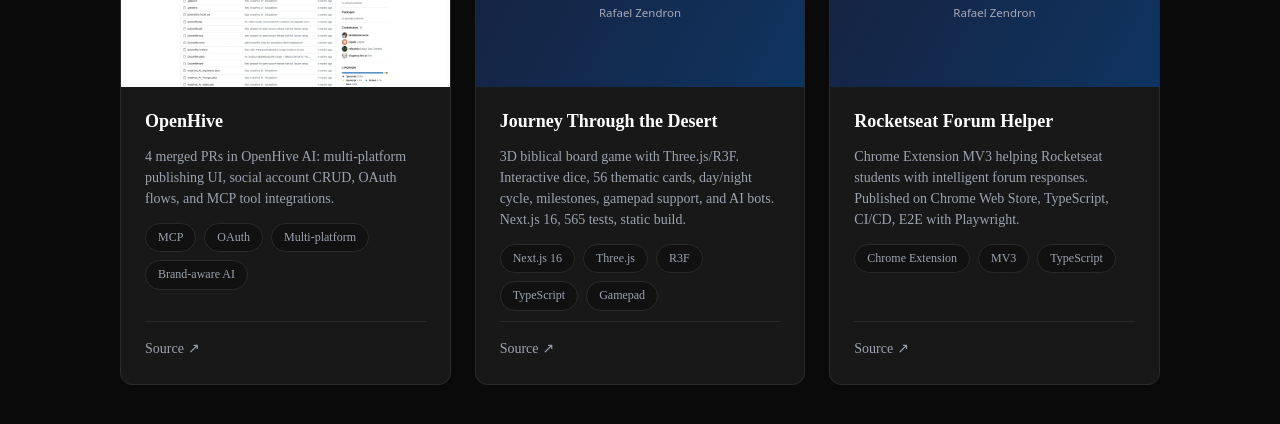
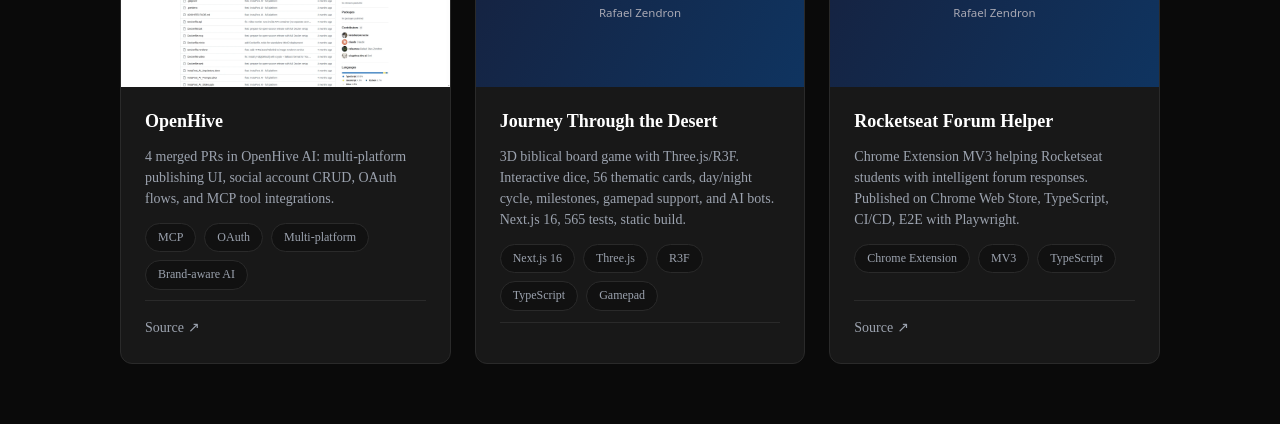
Before and after one commit to rafaumeu/portfolio_dev, a Next.js app: page / in a window 1280 px wide. Shown: the part 2723-3147 px from the top of the page. Built offline with nearby package versions, Linux system fonts and the light colour scheme.

Commit message:
chore: remove GitHub link for jornada-no-deserto (private repo)

```diff
--- a/src/components/Projects.tsx
+++ b/src/components/Projects.tsx
@@ -81,7 +81,6 @@
 	{
 		key: "jornadaDeserto",
 		tags: ["Next.js 16", "Three.js", "R3F", "TypeScript", "Gamepad"],
-		github: "https://github.com/rafaumeu/jornada-no-deserto",
 		image: "/images/placeholder.svg",
 	},
 
```
